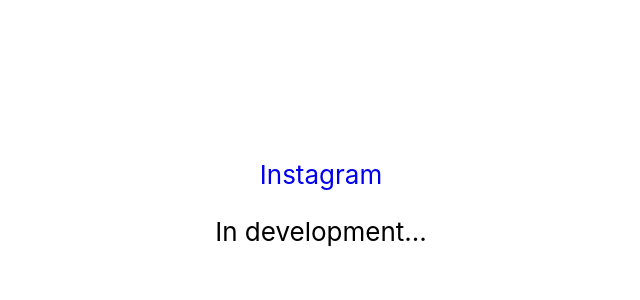
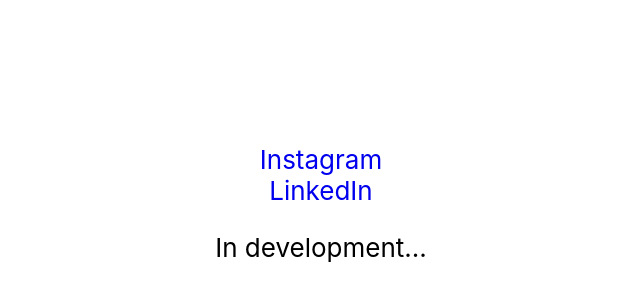
Before and after one commit to SirBruno/portfolio, a React (Create React App) app: page / in a window 1280 px wide. Shown: the part 184-484 px from the top of the page, without its empty margins (319-959 px from the left). Built offline with nearby package versions, Linux system fonts and the light colour scheme.

Commit message:
added a link to my linkedin

```diff
--- a/src/features/counter/Counter.js
+++ b/src/features/counter/Counter.js
@@ -57,7 +57,12 @@ export function Counter() {
     //   </div>
     // </div>
     <div>
-      <a href="https://www.instagram.com/bruno.jsx/" target="_blank" rel="noreferrer">Instagram</a>
+      <div>
+        <a href="https://www.instagram.com/bruno.jsx/" target="_blank" rel="noreferrer">Instagram</a>
+      </div>
+      <div>
+        <a href="https://www.linkedin.com/in/sirbruno/" target="_blank" rel="noreferrer">LinkedIn</a>
+      </div>
     </div>
   );
 }
```
